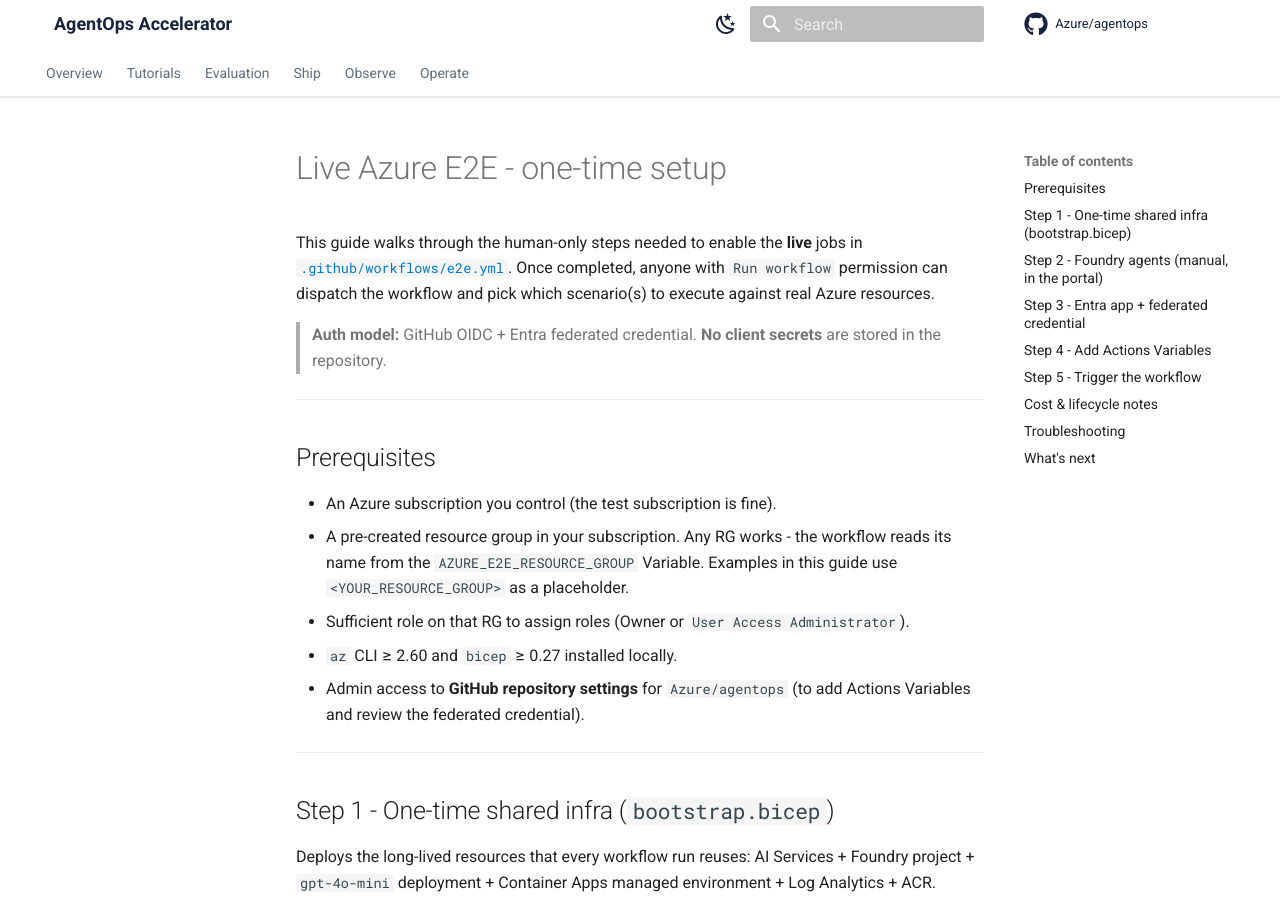
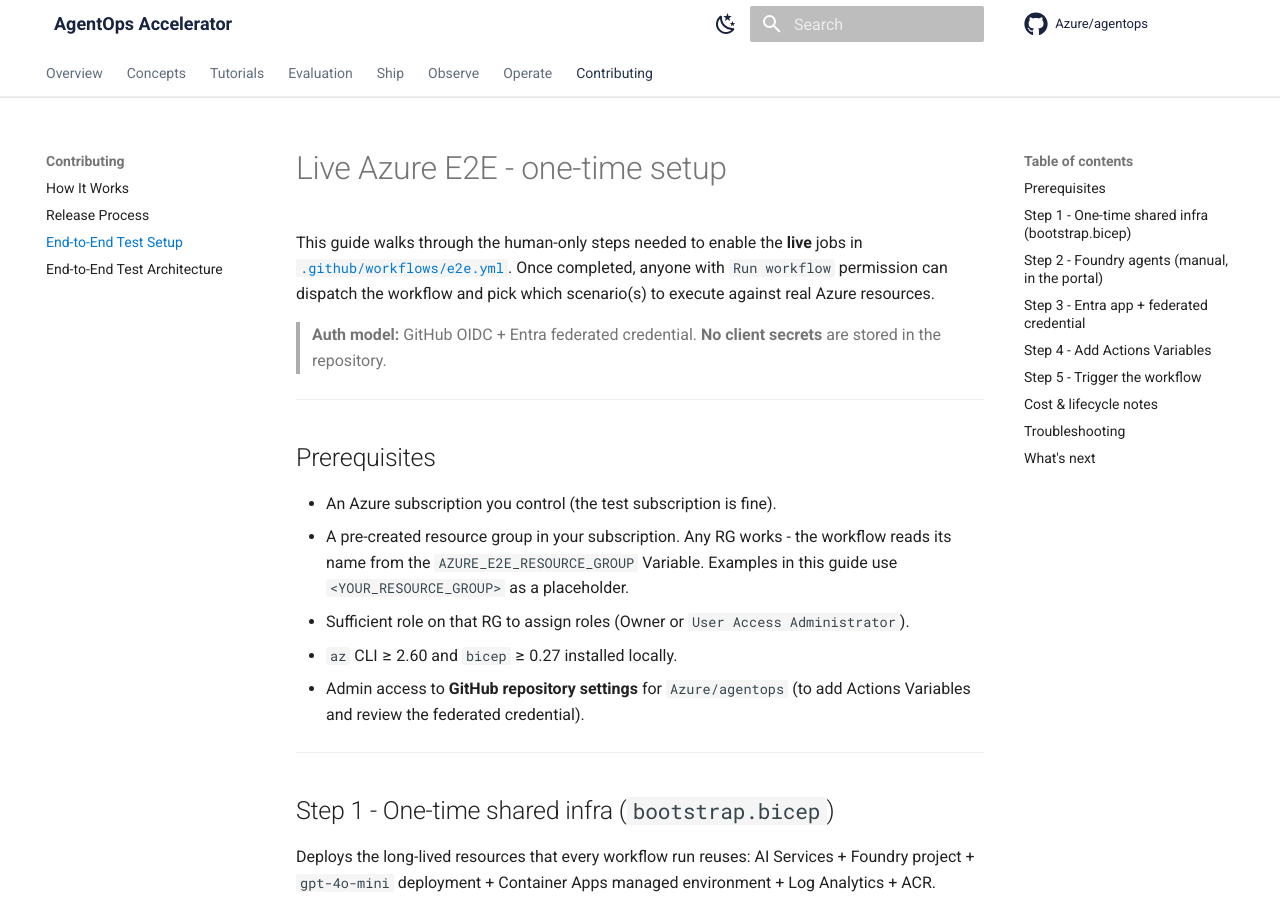
Before and after one commit to Azure/agentops, an MkDocs documentation site: the page built from docs/e2e-live-setup.md, in a window 1280 px wide and 900 px high. Built offline with MkDocs 1.6.1 and Material for MkDocs 9.7.7, drawn with Linux system fonts in a browser that asks for light colours; comment, search, counter and statistics services are not loaded.

Commit message:
docs: fix nine strict-build warnings and five orphan pages
The published site had nine broken links that mkdocs --strict flags and
that render as dead links for readers. All nine pointed at repository
files with relative paths like `../src/agentops/...`, which resolve
inside the docs tree, not the repo. Those files are not part of the
MkDocs site, so the links were always broken in the published output.

Rewrote them as absolute GitHub URLs against main:

  docs/how-it-works.md      6 links to src/agentops modules
  docs/doctor-explained.md  1 link to the WAF checklist CSV
  docs/e2e-live-setup.md    1 link to .github/workflows/e2e.yml
  docs/release-process.md   1 link to CONTRIBUTING.md

Each target was verified to exist on origin/main before rewriting.

Also fixed a stale in-page anchor in release-process.md. The link said
`#8-production-release-pipeline-pypi` but the section had been
renumbered to 9.

Five pages were built into the site but reachable only by direct URL,
because nothing in the nav pointed at them: concepts.md,
how-it-works.md, release-process.md, e2e-live-setup.md, and
e2e-live-architecture.md. Concepts is reader-facing and now sits under
Overview. The other four are contributor-facing and now live under a new
Contributing section. Checked release-process.md and the e2e pages for
sensitive content first: they name GitHub secrets such as PYPI_TOKEN and
explain how to mint them, but contain no secret values.

mkdocs build --strict now completes with zero warnings. It previously
aborted with nine.

Co-authored-by: Copilot App <223556219+Copilot@users.noreply.github.com>
Copilot-Session: bcb9c0b6-d506-46dc-90d2-8120413166ee

```diff
--- a/docs/e2e-live-setup.md
+++ b/docs/e2e-live-setup.md
@@ -1,7 +1,7 @@
 # Live Azure E2E - one-time setup
 
 This guide walks through the human-only steps needed to enable the **live**
-jobs in [`.github/workflows/e2e.yml`](../.github/workflows/e2e.yml). Once
+jobs in [`.github/workflows/e2e.yml`](https://github.com/Azure/agentops/blob/main/.github/workflows/e2e.yml). Once
 completed, anyone with `Run workflow` permission can dispatch the workflow
 and pick which scenario(s) to execute against real Azure resources.
 
--- a/mkdocs.yml
+++ b/mkdocs.yml
@@ -69,6 +69,7 @@ markdown_extensions:
       emoji_generator: !!python/name:material.extensions.emoji.to_svg
 nav:
   - Overview: index.md
+  - Concepts: concepts.md
   - Tutorials:
       - Overview: tutorials.md
       - Prompt Agent Tutorial: tutorial-prompt-agent.md
@@ -88,6 +89,11 @@ nav:
       - Retrieval Optimization: retrieval-optimization.md
       - Doctor Checks: doctor-checks.md
       - Doctor Explained: doctor-explained.md
+  - Contributing:
+      - How It Works: how-it-works.md
+      - Release Process: release-process.md
+      - End-to-End Test Setup: e2e-live-setup.md
+      - End-to-End Test Architecture: e2e-live-architecture.md
 extra:
   generator: false
   social:
```
Also changed, not shown: docs/doctor-explained.md (+1 -1 lines), docs/how-it-works.md (+6 -6 lines), docs/release-process.md (+2 -2 lines).
